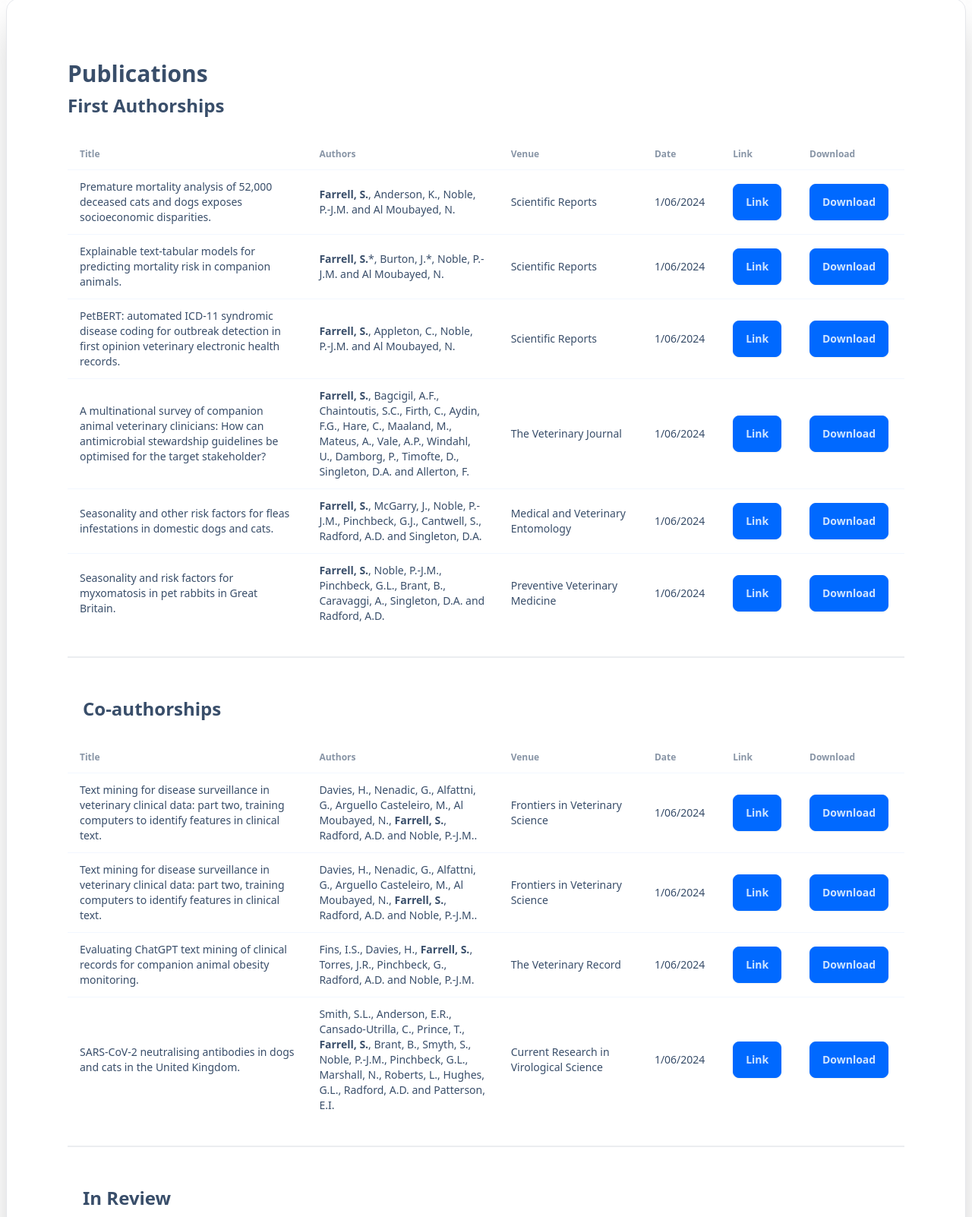
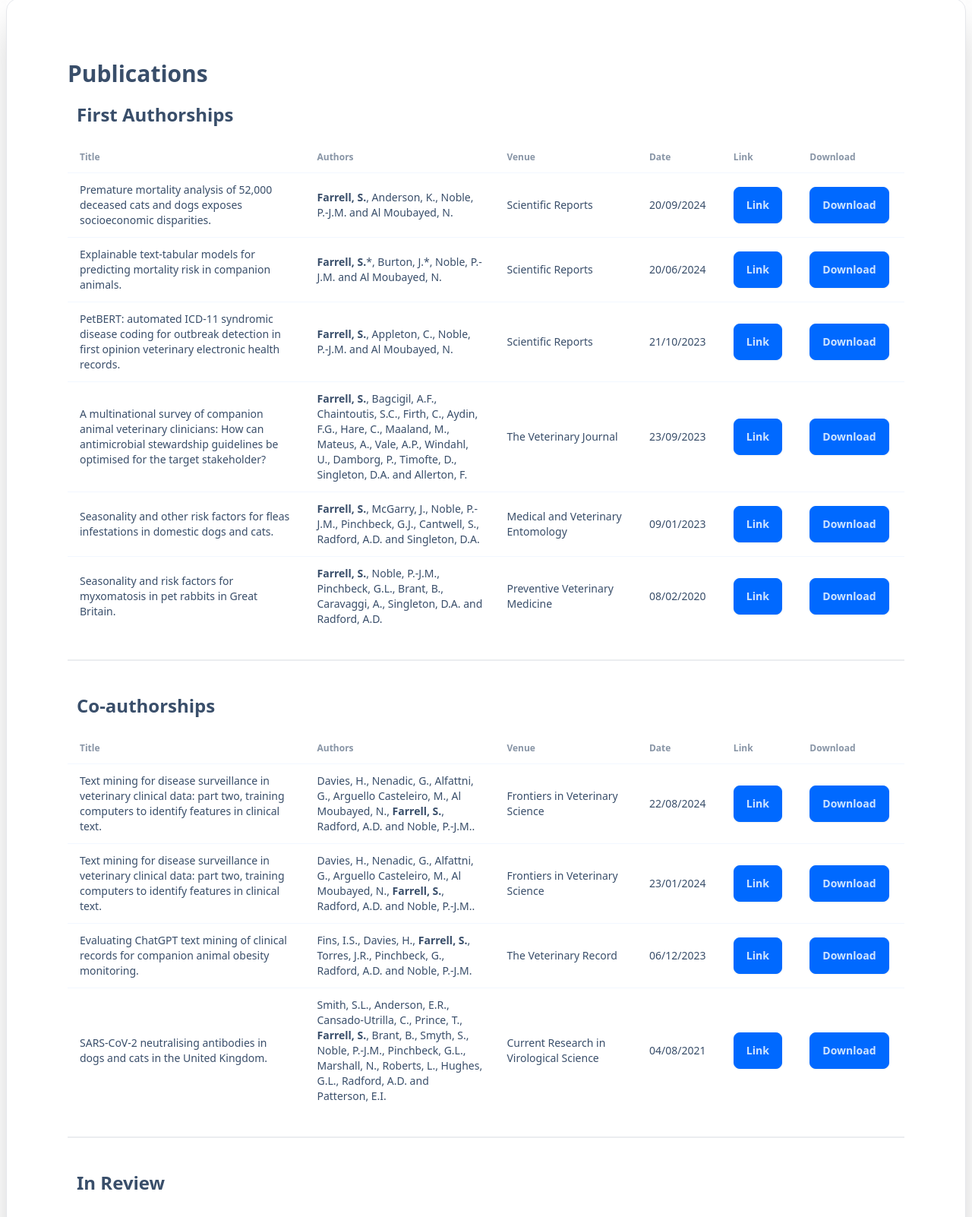
Before and after one commit to seanfarr788/seanfarr788.github.io, a plain HTML site: page index.html in a window 1280 px wide. Shown: the part 2398-4000 px from the top of the page at 76% size. Drawn offline with nearby package versions, Linux system fonts and the light colour scheme.

Commit message:
Update index.html

```diff
--- a/index.html
+++ b/index.html
@@ -18,7 +18,7 @@
     <meta name="description"
         content="Sean Farrell's personal website showcasing research skills, education, publications, presentations, employment, and contact information.">
     <meta name="keywords"
-        content="Sean Farrell, research skills, education, publications, presentations, employment, contact, nlp, ai, deep learning, public health">
+        content="Sean Farrell, research skills, education, publications, presentations, employment, contact, nlp, ai, deep learning, public health, Durham, veterinary">
     <meta name="author" content="Sean Farrell">
     <meta property="og:title" content="Sean Farrell">
     <meta property="og:description"
@@ -326,10 +326,13 @@
                         </a>
                     </div>
                     <div class="grid grid-cols-1 lg:grid-cols-2 gap-2 py-5">
-                        <a href="assets/Sean_Farrell_academic_cv.pdf" download class="btn btn-primary font-bold" target="_blank">Download Academic CV</a>
-                        <a href="assets/Sean Farrell Resume.pdf" download class="btn btn-primary font-bold" target="_blank">Download Resume</a>
-                        <button class="btn col-span-1 lg:col-span-2" onclick="location.href='#contact'">Contact me</button>
-                      </div>
+                        <a href="assets/Sean_Farrell_academic_cv.pdf" download class="btn btn-primary font-bold"
+                            target="_blank">Download Academic CV</a>
+                        <a href="assets/Sean Farrell Resume.pdf" download class="btn btn-primary font-bold"
+                            target="_blank">Download Resume</a>
+                        <button class="btn col-span-1 lg:col-span-2" onclick="location.href='#contact'">Contact
+                            me</button>
+                    </div>
                 </div>
             </div>
         </div>
@@ -466,7 +469,7 @@
                 <div class="overflow-x-auto w-full shadow-2xl rounded bg-base-100">
                     <div class="card-body w-100 shadow-2xl border border-grey rounded-2xl px-7 pt-10 md:p-20">
                         <h2 class="card-title text-3xl font-bold">Publications</h2>
-                        <h3 class="text-2xl font-semibold  pb-5">First Authorships</h3>
+                        <h3 class="text-2xl font-semibold p-3">First Authorships</h3>
                         <div class="overflow-x-auto">
                             <table class="table">
                                 <!-- head -->
@@ -489,7 +492,7 @@
                                         <td><b>Farrell, S.</b>, Anderson, K., Noble, P.-J.M. and Al Moubayed, N.
                                         </td>
                                         <td>Scientific Reports</td>
-                                        <td>1/06/2024</td>
+                                        <td>20/09/2024</td>
                                         <td><a href="https://doi.org/10.1038/s41598-024-77385-8"
                                                 class="btn btn-primary">Link</a></td>
                                         <td><a href="assets/papers/sean_farrell_mortality.pdf" download
@@ -503,7 +506,7 @@
                                         <td><b>Farrell, S.</b>*, Burton, J.*, Noble, P.-J.M. and Al Moubayed, N.
                                         </td>
                                         <td>Scientific Reports</td>
-                                        <td>1/06/2024</td>
+                                        <td>20/06/2024</td>
                                         <td><a href="https://doi.org/10.1038/s41598-024-64551-1"
                                                 class="btn btn-primary">Link</a></td>
                                         <td><a href="assets/papers/sean_farrell_explainability.pdf" download
@@ -519,7 +522,7 @@
                                         <td><b>Farrell, S.</b>, Appleton, C., Noble, P.-J.M. and Al Moubayed, N.
                                         </td>
                                         <td>Scientific Reports</td>
-                                        <td>1/06/2024</td>
+                                        <td>21/10/2023</td>
                                         <td><a href="https://doi.org/10.1038/s41598-023-45155-7"
                                                 class="btn btn-primary">Link</a></td>
                                         <td><a href="assets/papers/sean_farrell_petbert.pdf" download
@@ -541,7 +544,7 @@
                                             D.A.
                                             and Allerton, F.</td>
                                         <td>The Veterinary Journal</td>
-                                        <td>1/06/2024</td>
+                                        <td>23/09/2023</td>
                                         <td><a href="https://doi.org/10.1016/j.tvjl.2023.106045"
                                                 class="btn btn-primary">Link</a></td>
                                         <td><a href="assets/papers/sean_farrell_stewardship.pdf" download
@@ -557,7 +560,7 @@
                                             Radford,
                                             A.D. and Singleton, D.A.
                                         <td>Medical and Veterinary Entomology</td>
-                                        <td>1/06/2024</td>
+                                        <td>09/01/2023</td>
                                         <td><a href="https://doi.org/10.1111/mve.12636" class="btn btn-primary">Link</a>
                                         </td>
                                         <td><a href="assets/papers/sean_farrell_fleas.pdf" download
@@ -572,7 +575,7 @@
                                             Caravaggi, A.,
                                             Singleton, D.A. and Radford, A.D.</td>
                                         <td>Preventive Veterinary Medicine</td>
-                                        <td>1/06/2024</td>
+                                        <td>08/02/2020</td>
                                         <td><a href="https://doi.org/10.1016/j.prevetmed.2020.104924"
                                                 class="btn btn-primary">Link</a></td>
                                         <td><a href="assets/papers/sean_farrell_rabbits.pdf" download
@@ -583,7 +586,7 @@
                             </table>
                         </div>
                         <div class="divider"></div>
-                        <h3 class="text-2xl font-semibold p-5">Co-authorships</h3>
+                        <h3 class="text-2xl font-semibold p-3">Co-authorships</h3>
                         <div class="overflow-x-auto">
                             <table class="table">
                                 <!-- head -->
@@ -609,7 +612,7 @@
                                             <b>Farrell, S.</b>, Radford, A.D. and Noble, P.-J.M..
                                         </td>
                                         <td>Frontiers in Veterinary Science</td>
-                                        <td>1/06/2024</td>
+                                        <td>22/08/2024</td>
                                         <td><a href="https://doi.org/10.3389/fvets.2024.1352726"
                                                 class="btn btn-primary">Link</a></td>
                                         <td><a href="assets/papers/sean_farrell_review_p2.pdf" download
@@ -626,7 +629,7 @@
                                             <b>Farrell, S.</b>, Radford, A.D. and Noble, P.-J.M..
                                         </td>
                                         <td>Frontiers in Veterinary Science</td>
-                                        <td>1/06/2024</td>
+                                        <td>23/01/2024</td>
                                         <td><a href="https://doi.org/10.3389/fvets.2024.1352239"
                                                 class="btn btn-primary">Link</a></td>
                                         <td><a href="assets/papers/sean_farrell_review_p1.pdf" download
@@ -640,7 +643,7 @@
                                             Radford, A.D.
                                             and Noble, P.-J.M. </td>
                                         <td>The Veterinary Record</td>
-                                        <td>1/06/2024</td>
+                                        <td>06/12/2023</td>
                                         <td><a href="https://doi.org/10.1002/vetr.3669" download
                                                 class="btn btn-primary">Link</a></td>
                                         <td><a href="assets/papers/sean_farrell_chatgpt.pdf" download
@@ -660,7 +663,7 @@
                                             Radford, A.D. and Patterson, E.I.
                                         </td>
                                         <td>Current Research in Virological Science</td>
-                                        <td>1/06/2024</td>
+                                        <td>04/08/2021</td>
                                         <td><a href="https://doi.org/10.1016/j.crviro.2021.100011"
                                                 class="btn btn-primary">Link</a></td>
                                         <td><a href="assets/papers/sean_farrell_covid19.pdf" download
@@ -670,7 +673,7 @@
                             </table>
                         </div>
                         <div class="divider"></div>
-                        <h3 class="text-2xl font-semibold  p-5">In Review</h3>
+                        <h3 class="text-2xl font-semibold p-3">In Review</h3>
                         <div class="overflow-x-auto">
                             <table class="table">
                                 <!-- head -->
@@ -923,7 +926,7 @@
                             </div>
                         </div>
                     </a> -->
-                    <!-- <a href="https://doi.org/10.1016/j.prevetmed.2020.104924" class="w-full">
+                <!-- <a href="https://doi.org/10.1016/j.prevetmed.2020.104924" class="w-full">
                       <div class="card card-side bg-base-100 shadow-xl h-1/2 border border-grey duration-300 hover:scale-105 flex">
                         <figure class="flex-grow">
                             <img src="https://ars.els-cdn.com/content/image/1-s2.0-S0167587720300507-gr3.jpg" class="w-full h-1/2 object-cover" />
@@ -957,7 +960,8 @@
             class="card-body flex flex-col justify-center items-center m-0 p-2 pb-10 sm:justify-self-end lg:justify-self-auto w-full">
             <div class="card-body w-100 shadow-2xl border border-grey rounded-2xl px-7 pt-10 md:p-20">
                 <h2 class="card-title text-3xl font-bold pb-5">Teaching</h2>
-                <h3 class="text-2xl font-semibold">Natural Language Processing Demonstrator</h3>
+                <h3 class="text-2xl font-semibold">Natural Language Processing @ <a href="https://durham.ac.uk/"
+                        class="text-primary">Durham University</a></h3>
                 <h4 class="text-1xl font-semibold">January 2021 – Present</h4>
                 <li>Leading workshops from statistical methods for natural language processing to large language
                     model training</li>
@@ -965,7 +969,8 @@
                 <li>Taught to the taught-Masters Computer Science Programme</li>
                 <div class="divider"></div>
                 <!--demonstrator-->
-                <h3 class="text-2xl font-semibold">Natural Language Analysis Demonstrator</h3>
+                <h3 class="text-2xl font-semibold">Natural Language Analysis @ <a href="https://durham.ac.uk/"
+                        class="text-primary">Durham University</a></h3>
                 <h4 class="text-1xl font-semibold">January 2021 – Present</h4>
                 <li>Leading workshops from statistical methods for natural language processing to large language
                     model training</li>
@@ -975,16 +980,19 @@
                     methodologies </li>
                 <div class="divider"></div>
                 <section id="contact"></section>
-                <h3 class="text-2xl font-semibold">Computational Thinking Demonstrator</h3>
+                <h3 class="text-2xl font-semibold">Computational Thinking @ <a href="https://durham.ac.uk/"
+                        class="text-primary">Durham University</a></h3>
                 <h4 class="text-1xl font-semibold">December 2024 - January 2025</h4>
                 <li>Supported in the marking of undergraduate coursework around essay pieces</li>
                 <li>Supported in the development of marking rubrics</li>
                 <div class="divider"></div>
                 <!--demonstrator-->
-                <h3 class="text-2xl font-semibold">Introduction to Natural Language Processing</h3>
+                <h3 class="text-2xl font-semibold">Introduction to Natural Language Processing @ <a
+                        href="https://ngschool.eu/ngschool2022/" class="text-primary">NGSchool Machine Learning in
+                        Computational Biology</a></h3>
                 <h4 class="text-1xl font-semibold">June 2021</h4>
                 <li>Invited to deliver a lecture on the basics of natural language processing to a group of
-                    bioscience students at the the NGSchool Machine Learning in Computational Biology</li>
+                    bioscience students </li>
                 <li>Designed a workshop to introduce the students to the basics of NLP and how it can be applied to
                     biological data</li>
                 <li>Limited prior knowledge in python and machine learning practices</li>
```
